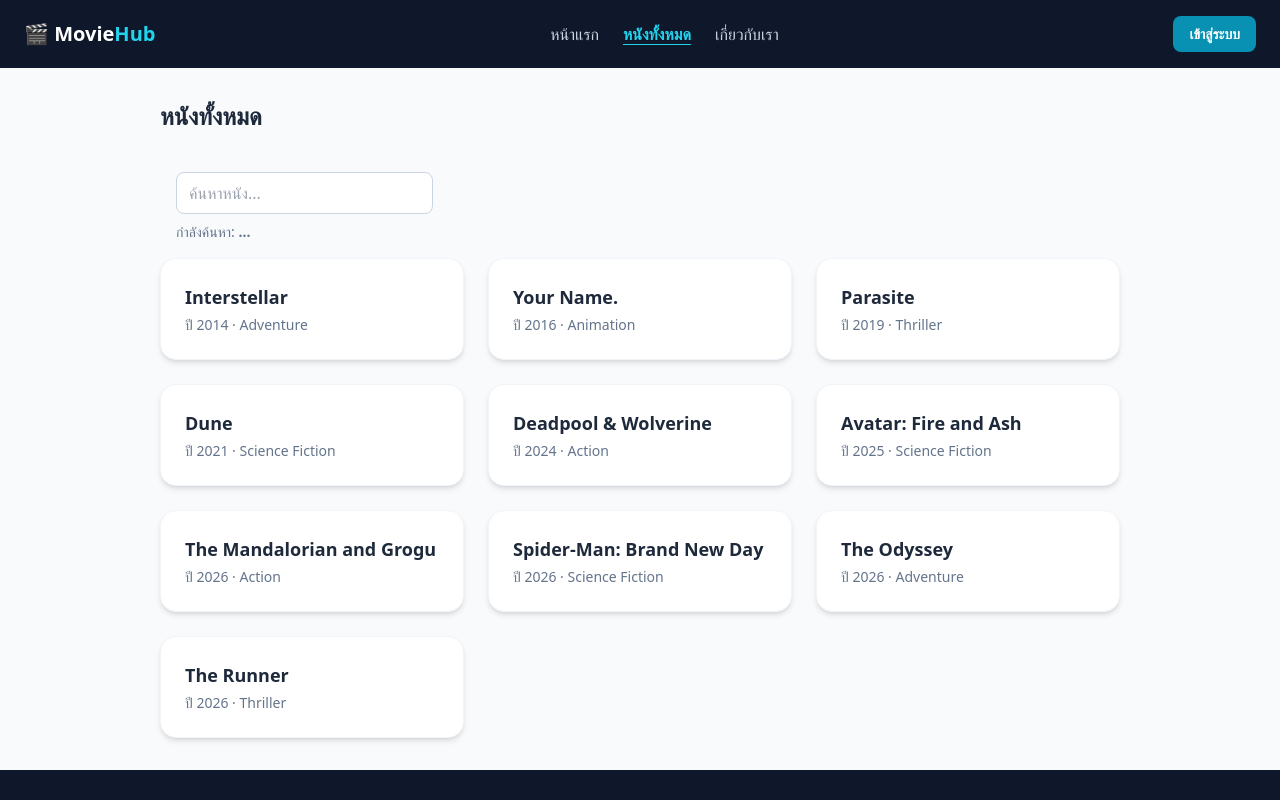
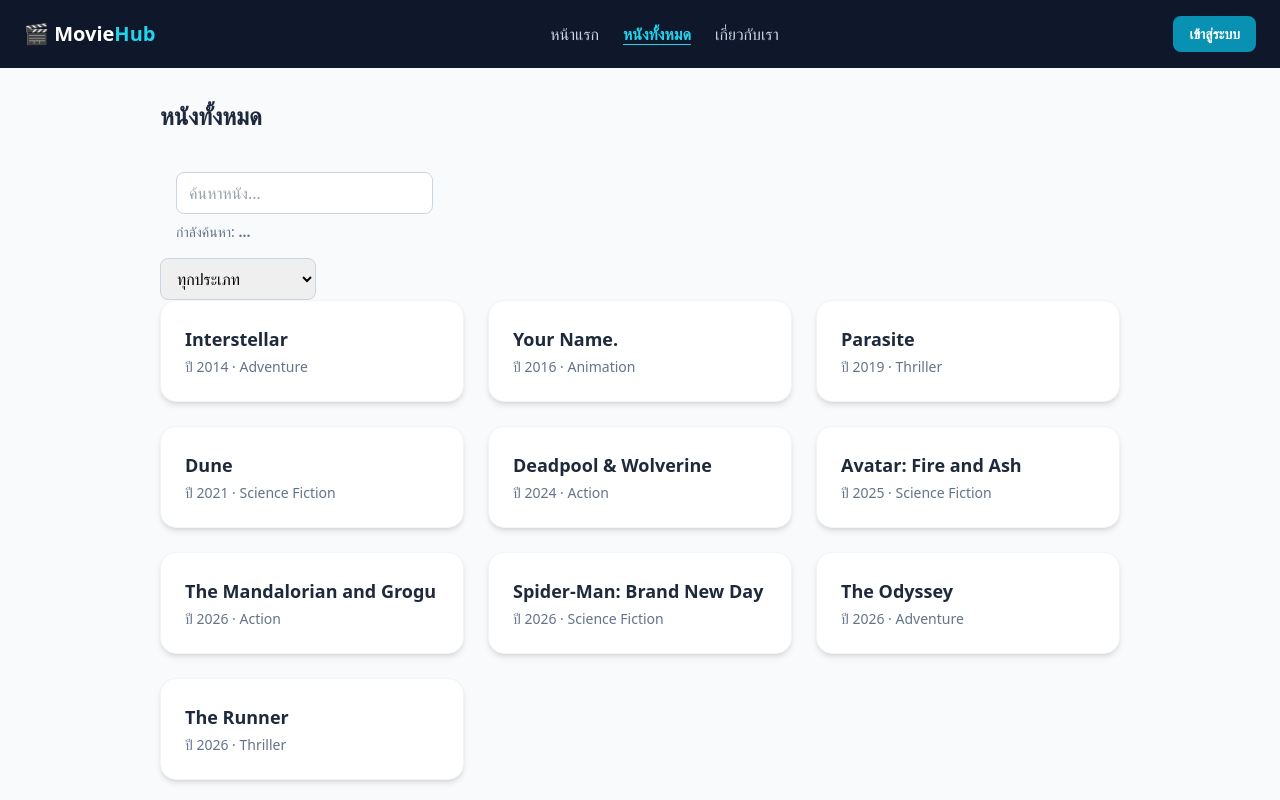
Before and after one commit to Potsavee/feapp-670710726, a React (Create React App) app in the folder pooh-app/: page /movies in a window 1280 px wide. Shown: the top 800 px of the page. Built offline with nearby package versions, Linux system fonts and the light colour scheme.

Commit message:
add types

```diff
--- /dev/null
+++ b/pooh-app/src/components/GenreBox.jsx
@@ -0,0 +1,12 @@
+function GenreBox({ genre, onGenreChange, genres }) {
+    return (
+        <select value={genre} onChange={(e) => onGenreChange(e.target.value)}
+            className="rounded-lg border border-slate-300 px-3 py-2">
+            <option value="all">ทุกประเภท</option>
+            {genres.map(g => (
+                <option key={g} value={g}>{g}</option>
+            ))}
+        </select>
+    )
+}
+export default GenreBox;
--- a/pooh-app/src/components/SearchBox.jsx
+++ b/pooh-app/src/components/SearchBox.jsx
@@ -1,7 +1,7 @@
 import { useState } from "react";
 
-function SearchBox() {
-  const [query, setQuery] = useState('');
+function SearchBox({query, setQuery}) {
+//   const [query, setQuery] = useState('');
 
   return (
     <div className="space-y-2 p-4">
--- a/pooh-app/src/pages/Movies.jsx
+++ b/pooh-app/src/pages/Movies.jsx
@@ -1,15 +1,28 @@
+import { useState } from 'react';
 import { Link } from 'react-router-dom';
 import { movies } from '../data/data';
 import SearchBox from '../components/SearchBox';
+import GenreBox from '../components/GenreBox';
 
+const GENRES = [...new Set(movies.map(m => m.genre))];  // ดึง genre ที่ไม่ซ้ำกัน
 
 function Movies() {
+  const [query, setQuery] = useState('');
+  const [genre, setGenre] = useState('all');
+
+  //const shown = movies.filter(m => m.title.toLowerCase().includes(query.toLowerCase()));
+  const q = query.trim().toLowerCase();
+  const shown = movies.filter(m =>
+    m.title.toLowerCase().split(' ').some(word => word.startsWith(q)) && (genre === 'all' || m.genre === genre));  // แยกคำแล้วตรวจสอบทีละคำ
+
   return (
     <div className="mx-auto max-w-5xl p-8">
       <h1 className="mb-6 text-2xl font-bold text-slate-800">หนังทั้งหมด</h1>
-      <SearchBox/>
+      <SearchBox query={query} setQuery={setQuery} />
+      <GenreBox genre={genre} onGenreChange={setGenre} genres={GENRES} />
+
       <div className="grid grid-cols-1 gap-6 md:grid-cols-2 lg:grid-cols-3">
-        {movies.map(m => (
+        {shown.map(m => (
           <Link key={m.id} to={`/movies/${m.id}`}
                 className="rounded-2xl border border-slate-100 bg-white p-6 shadow-md
                            transition hover:-translate-y-1 hover:shadow-xl">
```
